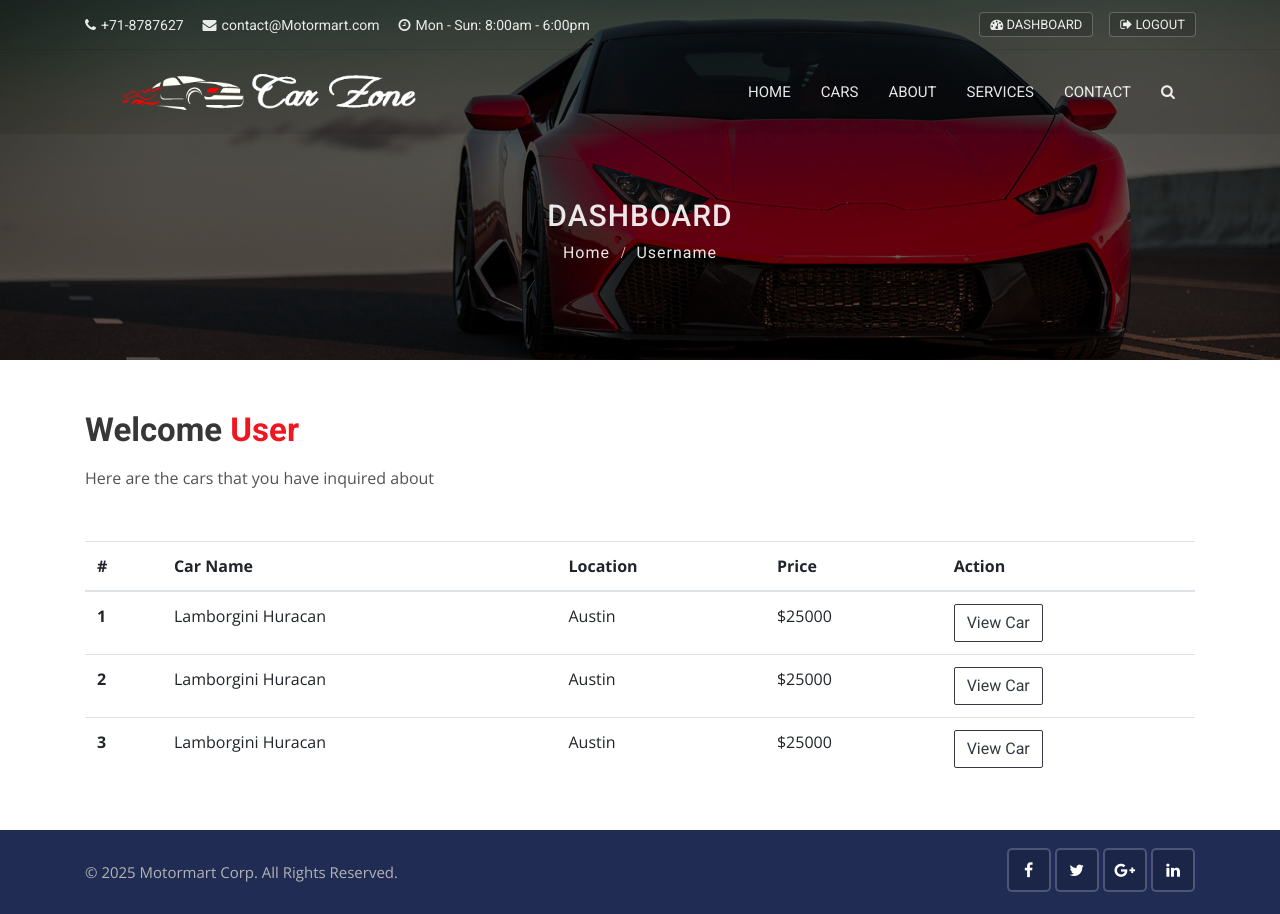
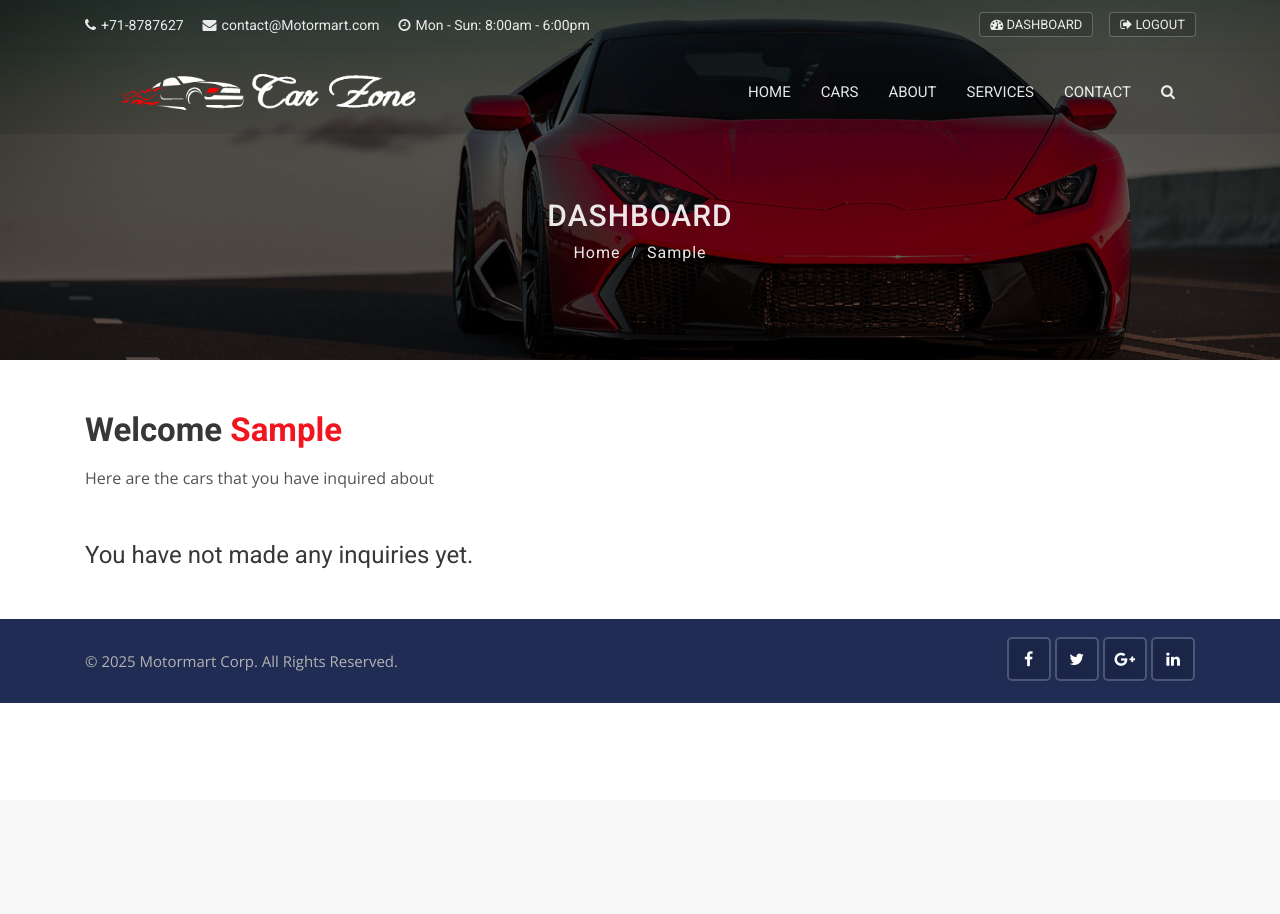
Before and after one commit to Lahirue202272/Motormart, a Django app: page /accounts/dashboard in a window 1280 px wide. After the commit the page ends 703 px from the top, so only its background shows below. Run offline with Django 5.2, Linux system fonts and the light colour scheme; the visitor is signed in with stand-in values (Sample User, id 1); data that the repository does not hold is empty; some libraries are stand-ins or nearby versions.

Commit message:
Create dashboard functionality and make contact page and send emails

```diff
--- a/accounts/views.py
+++ b/accounts/views.py
@@ -1,7 +1,8 @@
 from django.shortcuts import render,redirect
 from django.contrib import messages,auth
 from django.contrib.auth.models import User
-
+from contacts.models import Contact
+from django.contrib.auth.decorators import login_required
 # Create your views here.
 
 def login(request):
@@ -58,5 +59,10 @@ def logout(request):
         return  redirect('home')
     return redirect('home')
 
+@login_required(login_url='login')
 def dashboard(request):
-    return render(request,'accounts/dashboard.html')
+    user_inquiry = Contact.objects.order_by('-create_date').filter(user_id=request.user.id)
+    data = {
+        'inquiries': user_inquiry
+    }
+    return render(request,'accounts/dashboard.html',data)
--- a/templates/accounts/dashboard.html
+++ b/templates/accounts/dashboard.html
@@ -10,7 +10,7 @@
             <h1>Dashboard</h1>
             <ul class="breadcrumbs">
                 <li><a href="{%url 'home'%}">Home</a></li>
-                <li class="active">Username</li>
+                <li class="active">{{user.first_name}}</li>
             </ul>
         </div>
     </div>
@@ -22,43 +22,34 @@
 <div class="container mt-50 mb-50">
 	{% include 'includes/messages.html'%}
 	<div class="main-title" style="text-align:left !important;">
-            <h1>Welcome <span>User</span></h1>
+            <h1>Welcome <span>{{user.first_name}}</span></h1>
             <p>Here are the cars that you have inquired about</p>
         </div>
+		{% if inquiries %}
 			<table class="table table-hover">
 				<thead>
 					<tr>
 					<th scope="col">#</th>
 					<th scope="col">Car Name</th>
 					<th scope="col">Location</th>
-		  <th scope="col">Price</th>
 					<th scope="col">Action</th>
 					</tr>
 				</thead>
 				<tbody>
-		<tr>
-		  <th scope="row">1</th>
-		  <td>Lamborgini Huracan</td>
-		  <td>Austin</td>
-		  <td>$25000</td>
-		  <td><a href="#" class="btn btn-outline-dark">View Car</a></td>
-		</tr>
-		<tr>
-		  <th scope="row">2</th>
-		  <td>Lamborgini Huracan</td>
-		  <td>Austin</td>
-		  <td>$25000</td>
-		  <td><a href="#" class="btn btn-outline-dark">View Car</a></td>
-		</tr>
+					{% for inquiry in inquiries %}
 						<tr>
 							<th scope="row">3</th>
-		  <td>Lamborgini Huracan</td>
-		  <td>Austin</td>
-		  <td>$25000</td>
-		  <td><a href="#" class="btn btn-outline-dark">View Car</a></td>
+							<td>{{inquiry.car_title}}</td>
+							<td>{{inquiry.city}}</td>
+							<td><a href="{%url 'car_detail' inquiry.car_id%}" class="btn btn-outline-dark">View Car</a></td>
 						</tr>
+					{% endfor %}
 				</tbody>
 			</table>
+		{%else%}
+			<h4>You have not made any inquiries yet.</h4>
+		{%endif%}
+
 </div>
 
 <!--   Dashboard End   -->
--- a/templates/cars/car_detail.html
+++ b/templates/cars/car_detail.html
@@ -297,13 +297,13 @@
                         <h5 class="sidebar-title">Get a Question?</h5>
                         <ul class="contact-info">
                             <li>
-                                <i class="flaticon-pin"></i>20/F Green Road, Dhanmondi
+                                <i class="flaticon-pin"></i>116/1 Katuwana Road, Middeniya, Sri Lanka
                             </li>
                             <li>
-                                <i class="flaticon-mail"></i><a href="mailto:info@themevessel.com">info@themevessel.com</a>
+                                <i class="flaticon-mail"></i><a href="mailto:info@themevessel.com">bg.lahiruniroshan@gmail.com</a>
                             </li>
                             <li>
-                                <i class="flaticon-phone"></i><a href="tel:+0477-85x6-552">+0477 85x6 552</a>
+                                <i class="flaticon-phone"></i><a href="tel:+0477-85x6-552">+94718787627</a>
                             </li>
                         </ul>
                         <div class="social-list clearfix">
```
Also changed, not shown: pages/views.py (+27 -1 lines), templates/pages/contact.html (+7 -5 lines). Lines whose indentation alone changed are shown as unchanged.
